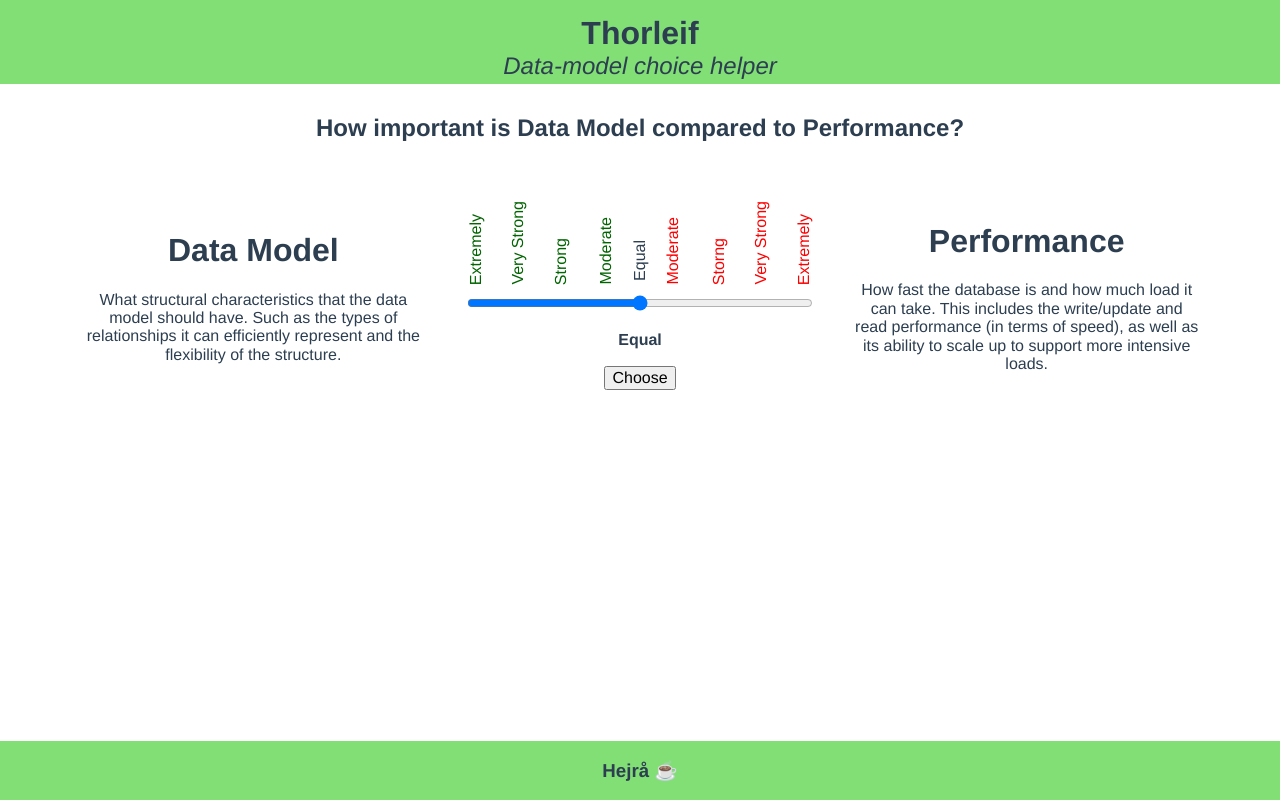
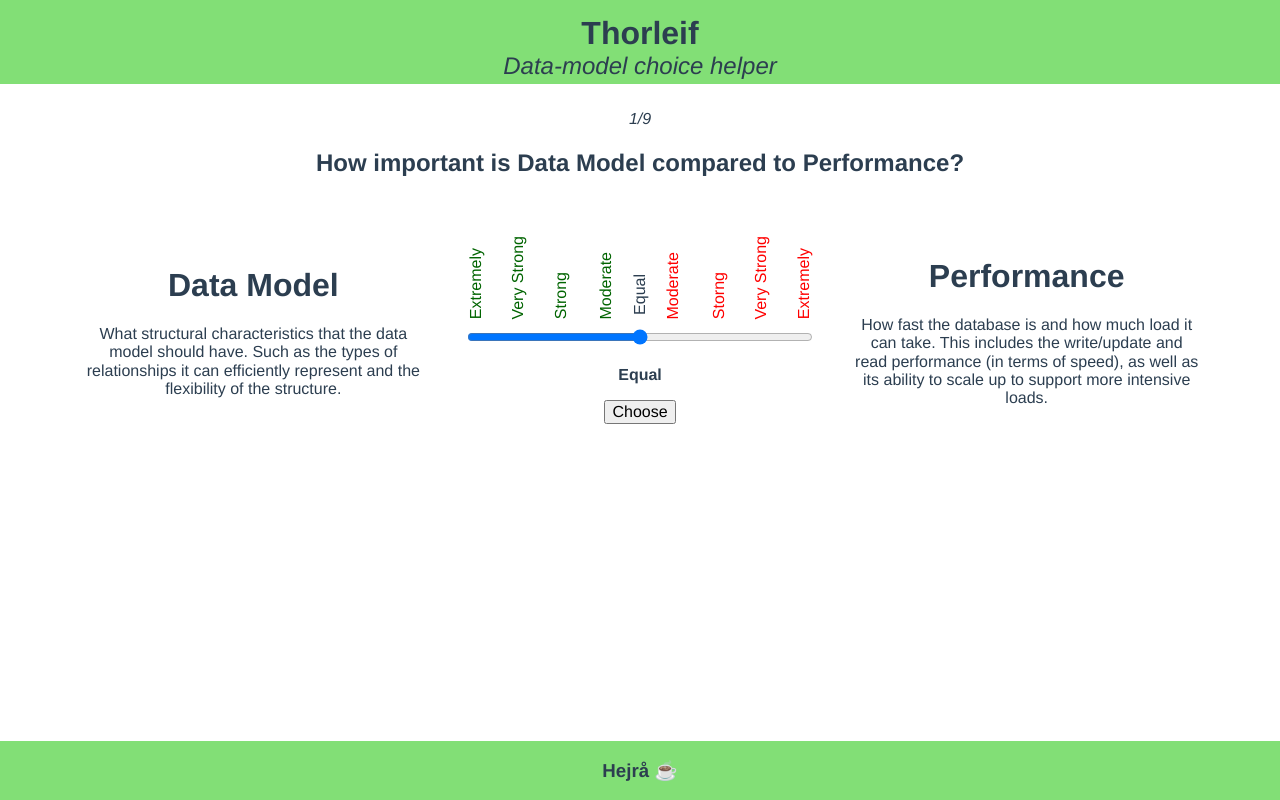
Before and after one commit to TIDAB-thesis/ahp-app, a Vue app in the folder client/: page / in a window 1280 px wide. Built offline with nearby package versions, Linux system fonts and the light colour scheme.

Commit message:
Removed old comment and added x/y progress indicator

```diff
--- a/client/src/components/Carousel.vue
+++ b/client/src/components/Carousel.vue
@@ -1,5 +1,6 @@
 <template>
   <div>
+    <p class="progress-indicator">{{ currentIndex + 1 }}/{{ totalQuestions }}</p>
     <h2>How important is {{ main.name }} compared to {{ secondary.name }}?</h2>
     <div id="carousel">
       <Alternative v-bind:name="main.name" v-bind:description="main.description" />
@@ -37,6 +38,8 @@ export default {
       errorMessage: undefined,
       assesser: null,
       assessments: [],
+      currentIndex: 0,
+      totalQuestions: 0,
       main: {
         name: '...',
         description: '......'
@@ -60,6 +63,8 @@ export default {
     },
     init() {
       this.assesser = new Assesser()
+      this.currentIndex = 0
+      this.totalQuestions = this.assesser.getNumberOfAssessments()
       const { mainCriteria, secondaryCriteria } = this.assesser.getNextPair()
       this.main = mainCriteria
       this.secondary = secondaryCriteria
@@ -69,6 +74,7 @@ export default {
         const {mainCriteria, secondaryCriteria} = this.assesser.getNextPair()
         this.main = mainCriteria
         this.secondary = secondaryCriteria
+        this.currentIndex++
       } else {
         const err = new Error('Done assessing')
         err.done = true
@@ -126,4 +132,9 @@ export default {
     font-weight: bold;
     color: darkred;
   }
+
+  .progress-indicator {
+    font-weight: lighter;
+    font-style: italic;
+  }
 </style>
--- a/client/src/logic/Asesser.js
+++ b/client/src/logic/Asesser.js
@@ -41,27 +41,6 @@ const dummyData = [
   },
 ]
 
-// const exampleJSON = {
-//   "userPreference": {
-// 		"level1": [
-// 				["1", "1/4", "5"],
-// 				["4", "1", "9"],
-// 				["1/5", "1/9", "1"]
-// 		],
-// 		"level2Data": [
-// 			["1", "1/9", "1/3"],
-// 			["9", "1", "5"],
-// 			["3", "1/5", "1"]
-// 		],
-// 		"level2Performance": [
-// 			["1", "7", "3"],
-// 			["1/7", "1", "1/5"],
-// 			["1/3", "5", "1"]
-// 		]
-// 	},
-// 	"force": false
-// }
-
 export default class Asesser {
 
   constructor(criteria) {
@@ -94,6 +73,10 @@ export default class Asesser {
     }
     this.index = 0
     this.assessed = true
+  }
+
+  getNumberOfAssessments() {
+    return this.criteriaList.length
   }
 
   _getComparisonList(arr, criteria) {
```
